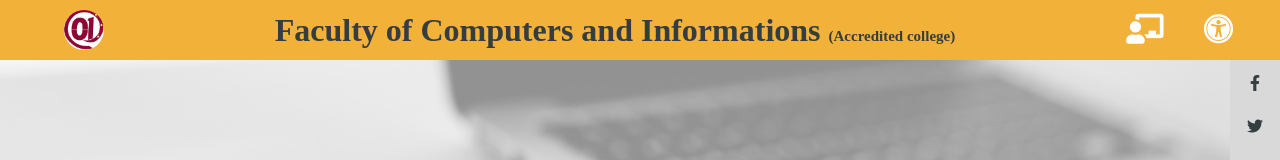
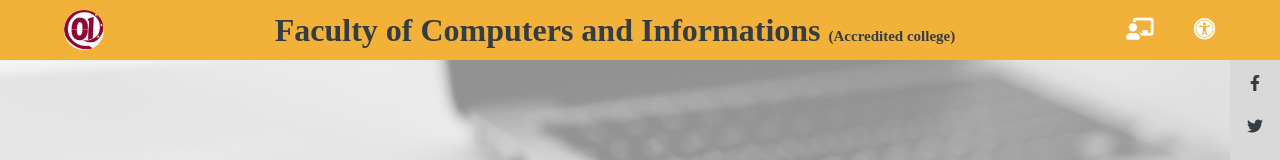
Before and after one commit to maryam-mohammed278/our-P, a plain HTML site: page index.html in a window 1280 px wide. Shown: the top 160 px of the page. Drawn offline with Linux system fonts and the light colour scheme.

Commit message:
after fixing fixing upper icons size

```diff
--- a/css/style.css
+++ b/css/style.css
@@ -66,11 +66,11 @@ header .upper .upper-links {
   justify-content: space-between;
 }
 header .upper .upper-links a {
+  font-size: 22px;
   display: block;
   color: white;
-
-padding-right: 40px;
-  font-size: 30px;
+  padding-right: 40px;
+  /* font-size: 30px; */
 }
 header .middle {
   display: flex;
```
Also changed, not shown: index.html (+0 -1 lines).
